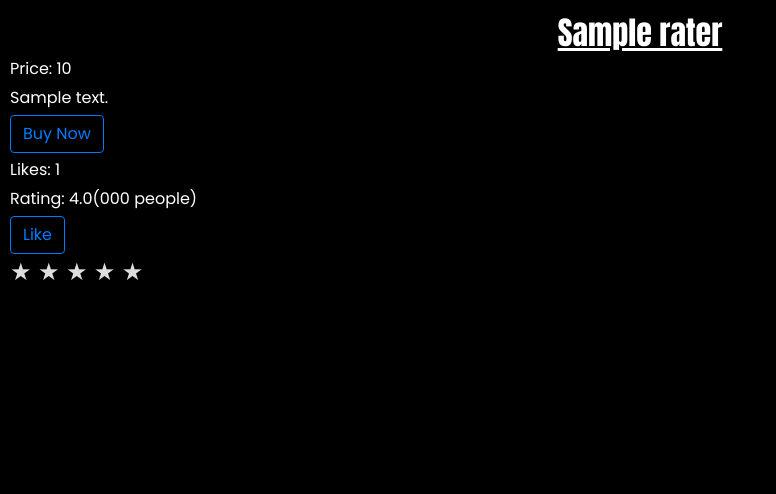
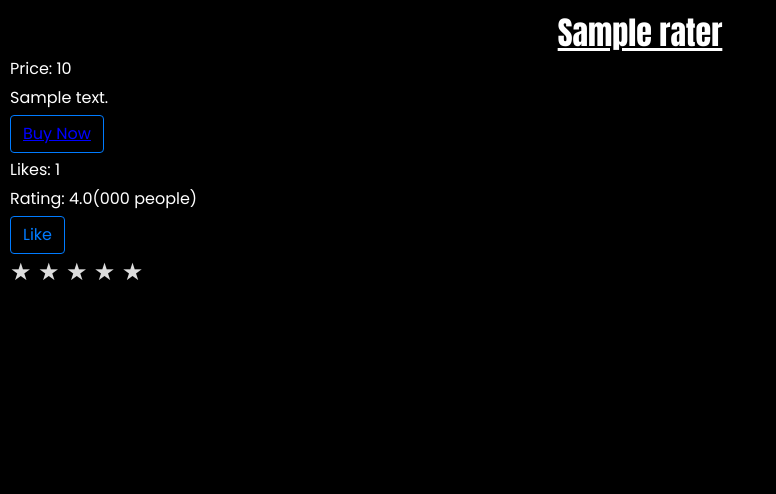
Before and after one commit to SujalSuryawanshi/Assanj, a Django app: template templates/rater_list.html in a window 1280 px wide. Shown: the part 401-895 px from the top of the page, without its empty margins (0-776 px from the left). Run offline with Django 5.2, Linux system fonts and the light colour scheme; the template is opened without the code that fills it: most values are stand-ins (such as "Sample title", 1, 10 or a date in 2020); grey boxes marked "Sample" are stand-in pictures; some web fonts are replaced.

Commit message:
Update rater_list.html

```diff
--- a/templates/rater_list.html
+++ b/templates/rater_list.html
@@ -16,7 +16,7 @@
             <h2 class="anton-regular">{{ rater.name }}</h2>
             <p>Price: {{ rater.price }}</p>
             <p>{{ rater.description }}</p>
-            <button href="{{ rater.aff_link }}" target="_blank" class='btn btn-outline-primary'>Buy Now</button>
+            <a href="{{ rater.aff_link }}" target="_blank" class='btn btn-outline-primary'>Buy Now</a>
             <p id="likes-{{ rater.id }}">Likes: {{ rater.total_likes }}</p>
             <p id="rating-{{ rater.id }}">Rating: {{ rater.average_rating|floatformat:1 }}({{ rater.number_of_reviews }} people)</p>
 
```
